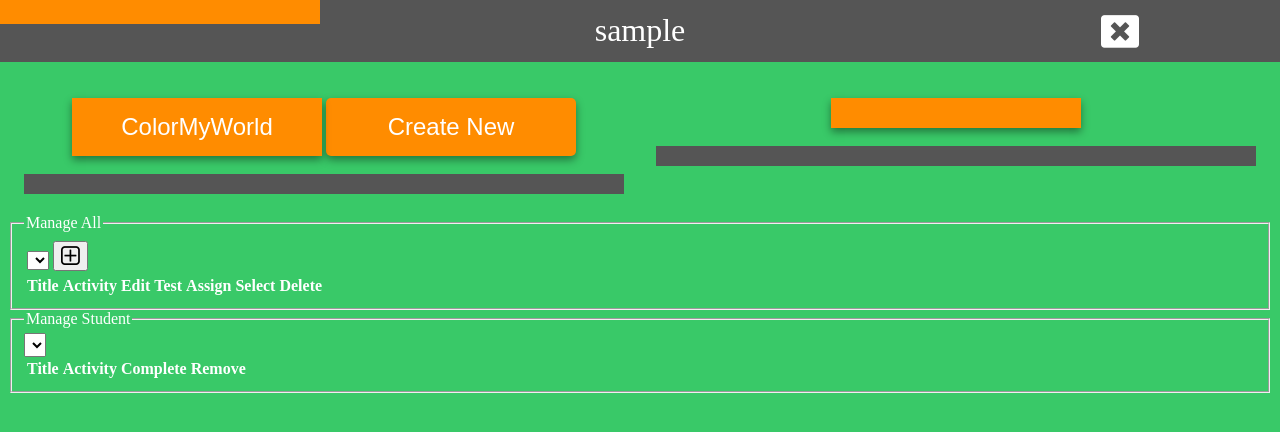
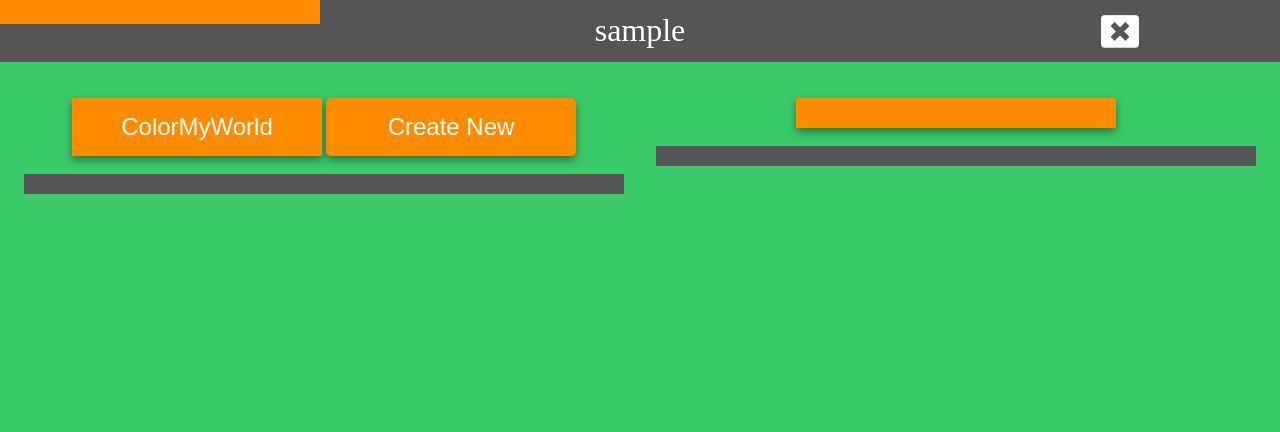
Before and after one commit to NetDispenser/CreditFeeder, a Django app: template templates/parent_app.html in a window 1280 px wide. Shown: the top 432 px of the page. Run offline with Django 3.2, Linux system fonts and the light colour scheme; the template is opened without the code that fills it: most values are stand-ins (such as "Sample title", 1, 10 or a date in 2020); lists and menus that the app fills with data are empty.

Commit message:
closer to final gui

```diff
--- a/templates/parent_app.html
+++ b/templates/parent_app.html
@@ -380,8 +380,8 @@ var typeCB=function(e){
 				<div class="container" id="container2">
 
 					<div class="dropdown">
-					  <button class="dropbtn pressbutton" id="student_dropdown" style="border-radius:0px;font-size:16px;"></button>
-					  <div class="dropdown-content" id="student-usernames"></div>
+					  <button class="dropbtn pressbutton" id="student_dropdown" style="border-radius:0px;width:320px;"></button>
+					  <div class="dropdown-content" id="student-usernames" style="width:320px;"></div>
 					</div>
 
 					<br><br>
@@ -396,7 +396,7 @@ var typeCB=function(e){
 
 
 
-
+<div style="display:none;">
 <fieldset>
 	<legend>Manage All</legend>
 	<table id="create_table">
@@ -436,7 +436,7 @@ var typeCB=function(e){
 		</tr>
 	</table>
 </fieldset>
-
+</div>
 
 <form id="create_form" method="POST">
 	{% csrf_token %}
```
Also changed, not shown: README.md, 1 other file.
